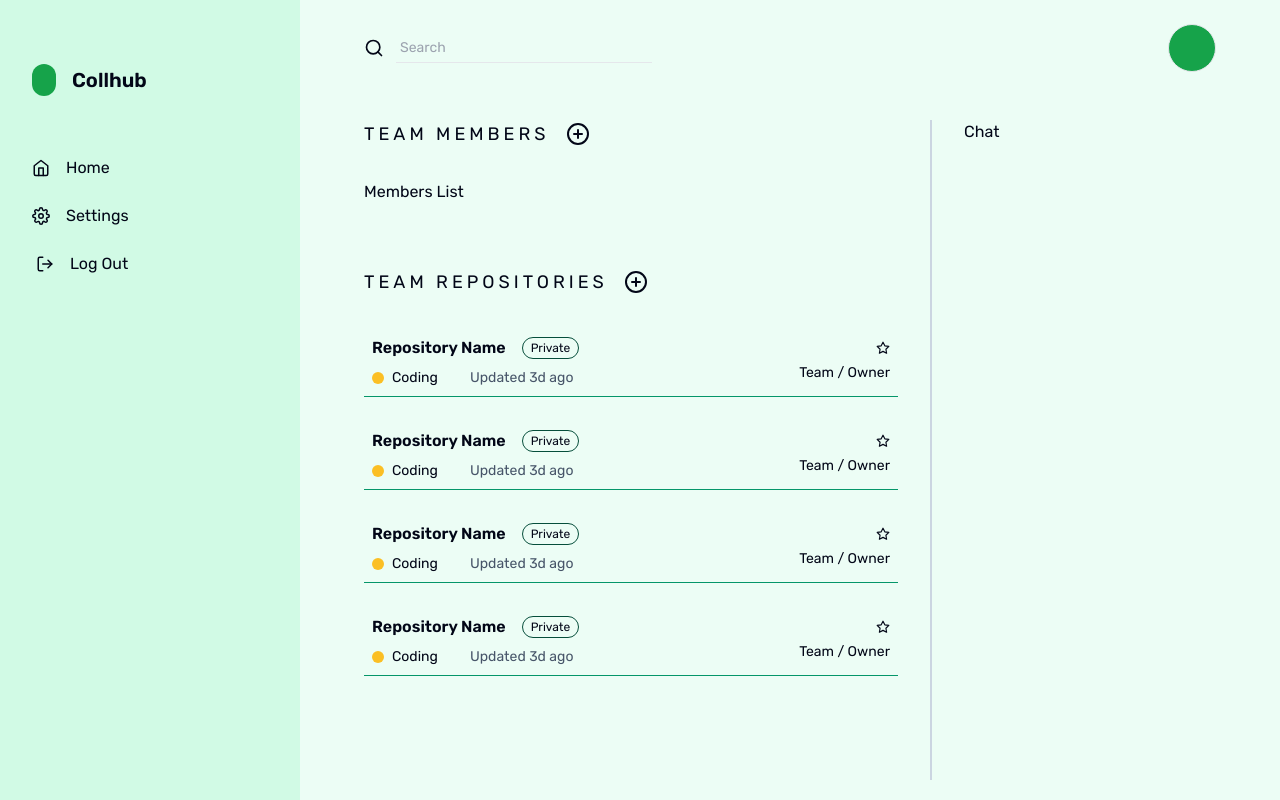
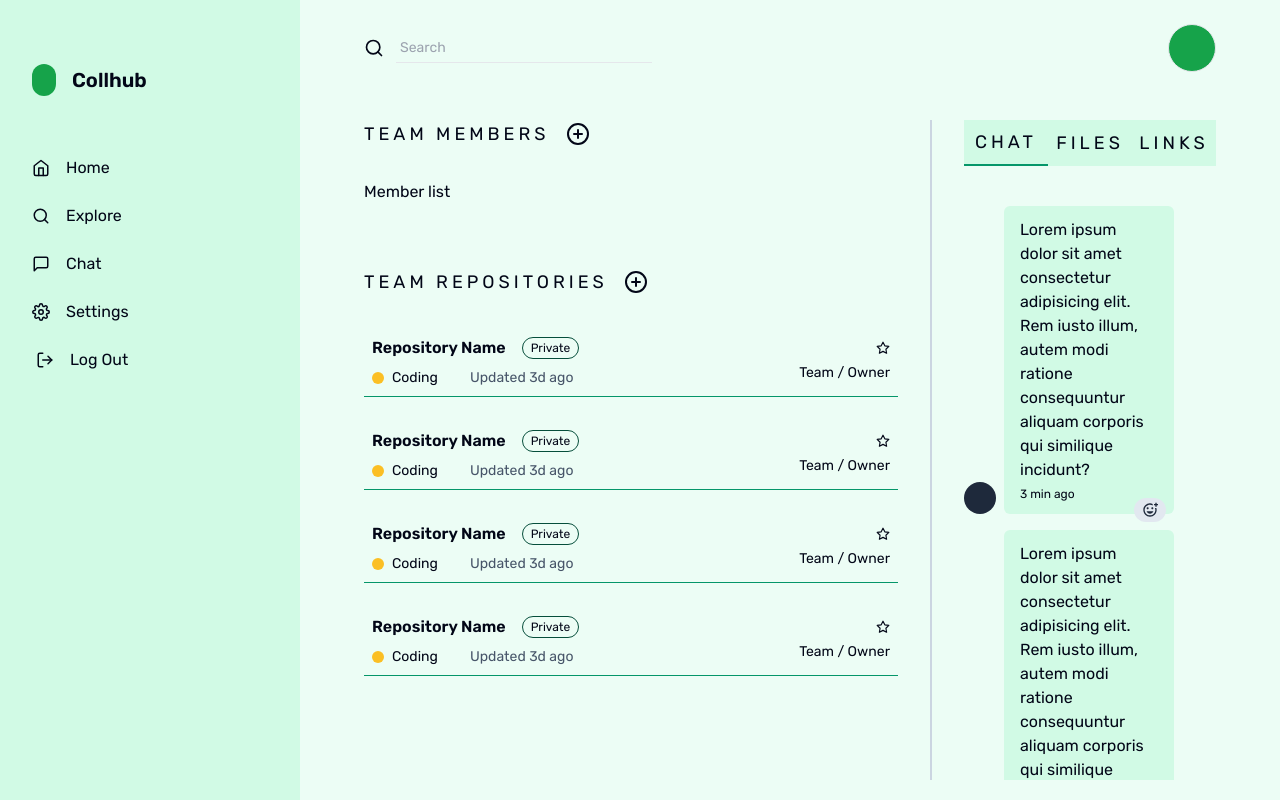
Before and after one commit to Asib27/Collhub, a Next.js app: page /user/team/teamId in a window 1280 px wide. Built offline with nearby package versions, Linux system fonts and the light colour scheme.

Commit message:
chat ui done

```diff
--- /dev/null
+++ b/src/app/ui/common/Chat.jsx
@@ -0,0 +1,92 @@
+"use client";
+
+import { cn } from "@/utils/cn";
+import React, { useState } from "react";
+import { MdOutlineAddReaction } from "react-icons/md";
+import { TbSend } from "react-icons/tb";
+
+const Chat = () => {
+  const [showReaction, setShowReaction] = useState(false);
+  const [activeTab, setActiveTab] = useState("chat");
+
+  const handleReact = (react) => {};
+
+  return (
+    <div className="flex flex-col h-full">
+      <div className="flex justify-between items-center bg-2">
+        <p
+          onClick={() => setActiveTab("chat")}
+          className={cn(
+            "section-header cursor-pointer flex-1 text-center",
+            activeTab === "chat" && "border-b-2 border-emerald-600 py-2"
+          )}
+        >
+          Chat
+        </p>
+        <p
+          onClick={() => setActiveTab("files")}
+          className={cn(
+            "section-header cursor-pointer flex-1 text-center",
+            activeTab === "files" && "border-b-2 border-emerald-600 py-2"
+          )}
+        >
+          Files
+        </p>
+        <p
+          onClick={() => setActiveTab("links")}
+          className={cn(
+            "section-header cursor-pointer flex-1 text-center",
+            activeTab === "links" && "border-b-2 border-emerald-600 py-2"
+          )}
+        >
+          Links
+        </p>
+      </div>
+
+      {/* messages */}
+      <div className="mt-8">
+        <SingleMessage />
+        <SingleMessage />
+        <SingleMessage own={true} />
+      </div>
+
+      {/* send */}
+      <div className="mt-auto flex items-center gap-x-2">
+        <input type="text" className="input w-full block" />
+        <button className="bg-accent-2 rounded-md mb-6 p-3.5">
+          <TbSend size={20} />
+        </button>
+      </div>
+    </div>
+  );
+};
+
+const SingleMessage = ({ own = false }) => {
+  return (
+    <div
+      className={cn("flex flex-col w-ful", own ? "items-end" : "items-start")}
+    >
+      <div className={cn("flex items-end my-2 gap-x-2 w-5/6", own ? "" : "")}>
+        {!own && (
+          <div className="w-8 h-8 bg-accent-2 rounded-full">{/* image */}</div>
+        )}
+        <div
+          className={cn(
+            "rounded-md bg-2 px-4 py-3 flex-1 relative",
+            own ? "bg-accent-2" : ""
+          )}
+        >
+          Lorem ipsum dolor sit amet consectetur adipisicing elit. Rem iusto
+          illum, autem modi ratione consequuntur aliquam corporis qui similique
+          incidunt?
+          <span className="text-xs block mt-1">3 min ago</span>
+          <div className="absolute right-2 -bottom-2 px-2 py-1 bg-slate-200 rounded-full content-2 cursor-pointer">
+            <MdOutlineAddReaction />
+          </div>
+        </div>
+      </div>
+    </div>
+  );
+};
+
+export default Chat;
--- a/src/app/ui/repos/AddRepo.jsx
+++ b/src/app/ui/repos/AddRepo.jsx
@@ -45,9 +45,7 @@ const AddRepo = () => {
           value={type}
           className="input w-full"
         >
-          <option value="coding" className="p-2">
-            Coding
-          </option>
+          <option value="coding">Coding</option>
           <option value="design">Design</option>
         </select>
 
--- a/src/app/ui/users/Leftbar.jsx
+++ b/src/app/ui/users/Leftbar.jsx
@@ -4,7 +4,13 @@ import { cn } from "@/utils/cn";
 import Link from "next/link";
 import { usePathname } from "next/navigation";
 import React from "react";
-import { FiHome, FiLogOut, FiSettings } from "react-icons/fi";
+import {
+  FiHome,
+  FiLogOut,
+  FiMessageSquare,
+  FiSearch,
+  FiSettings,
+} from "react-icons/fi";
 
 const Leftbar = ({ active = "" }) => {
   return (
@@ -42,6 +48,16 @@ const options = [
     icon: () => <FiHome />,
   },
   {
+    name: "Explore",
+    link: "explore",
+    icon: () => <FiSearch />,
+  },
+  {
+    name: "Chat",
+    link: "chat",
+    icon: () => <FiMessageSquare />,
+  },
+  {
     name: "Settings",
     link: `settings`,
     icon: () => <FiSettings />,
--- /dev/null
+++ b/src/app/user/team/[teamId]/add-member/page.jsx
@@ -0,0 +1,21 @@
+import React from "react";
+
+const AddTeamMember = () => {
+  return (
+    <div>
+      <dib className="flex items-center gap-x-4 relative">
+        <input type="text" className="input flex-1" placeholder="Search user" />
+        <button className="primary-btn mb-6 w-32">Add</button>
+
+        {false && (
+          <div className="absolute top-16 left-0 right-0 bg-2 h-96 rounded"></div>
+        )}
+      </dib>
+
+      <h3 className="section-header mt-10 mb-6">Recommended</h3>
+      <div className="">recommended member list</div>
+    </div>
+  );
+};
+
+export default AddTeamMember;
--- a/src/app/user/team/[teamId]/page.jsx
+++ b/src/app/user/team/[teamId]/page.jsx
@@ -1,15 +1,32 @@
 "use client";
 
+import Chat from "@/app/ui/common/Chat";
+import Modal from "@/app/ui/common/Modal";
+import AddRepo from "@/app/ui/repos/AddRepo";
 import RepoCard from "@/app/ui/repos/RepoCard";
-import React from "react";
+import { ModalContext } from "@/contexts/ModalContext";
+import Link from "next/link";
+import React, { useContext, useState } from "react";
 import { FiPlusCircle } from "react-icons/fi";
 
 const SingleTeamPage = () => {
-  const handleAddTeamMember = () => {};
+  const [showModal, setShowModal] = useState("");
+
+  const { setModal } = useContext(ModalContext);
+
+  const handleAddRepo = () => {
+    setModal(true);
+    setShowModal("add-repo");
+  };
 
   return (
     <div className="flex items-start justify-between overflow-hidden">
       {/* left */}
+      {showModal === "add-repo" && (
+        <Modal>
+          <AddRepo />
+        </Modal>
+      )}
       <div
         className="h-full overflow-y-auto border-r-2 border-slate-300 pr-8 w-2/3"
         style={{ height: `calc(100vh - 140px)` }}
@@ -18,19 +35,19 @@ const SingleTeamPage = () => {
         <section>
           <div className="flex gap-x-4 items-center mb-8">
             <h2 className="section-header">Team Members</h2>
-            <button className="" onClick={handleAddTeamMember}>
+            <Link href={`/user/team/teamId/add-member`} className="">
               <FiPlusCircle size={24} />
-            </button>
+            </Link>
           </div>
           <div className="flex items-center gap-x-2"></div>
-          Members List
+          <div className="">Member list</div>
         </section>
 
         {/* team repos */}
         <section className="mt-16">
           <div className="flex gap-x-4 items-center mb-8">
             <h2 className="section-header">Team Repositories</h2>
-            <button className="" onClick={handleAddTeamMember}>
+            <button className="" onClick={handleAddRepo}>
               <FiPlusCircle size={24} />
             </button>
           </div>
@@ -47,7 +64,7 @@ const SingleTeamPage = () => {
         className="overflow-y-auto pl-8 w-1/3"
         style={{ height: `calc(100vh - 140px)` }}
       >
-        Chat
+        <Chat />
       </div>
     </div>
   );
```
